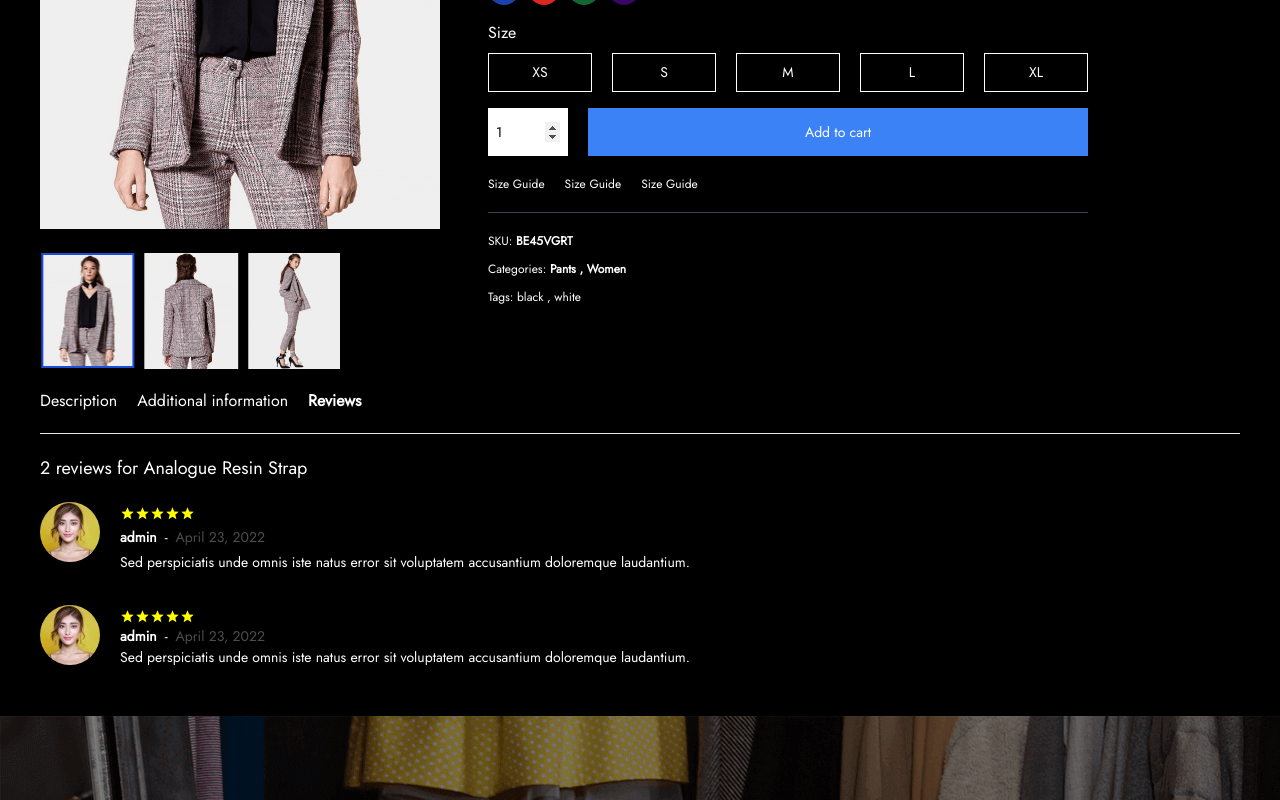
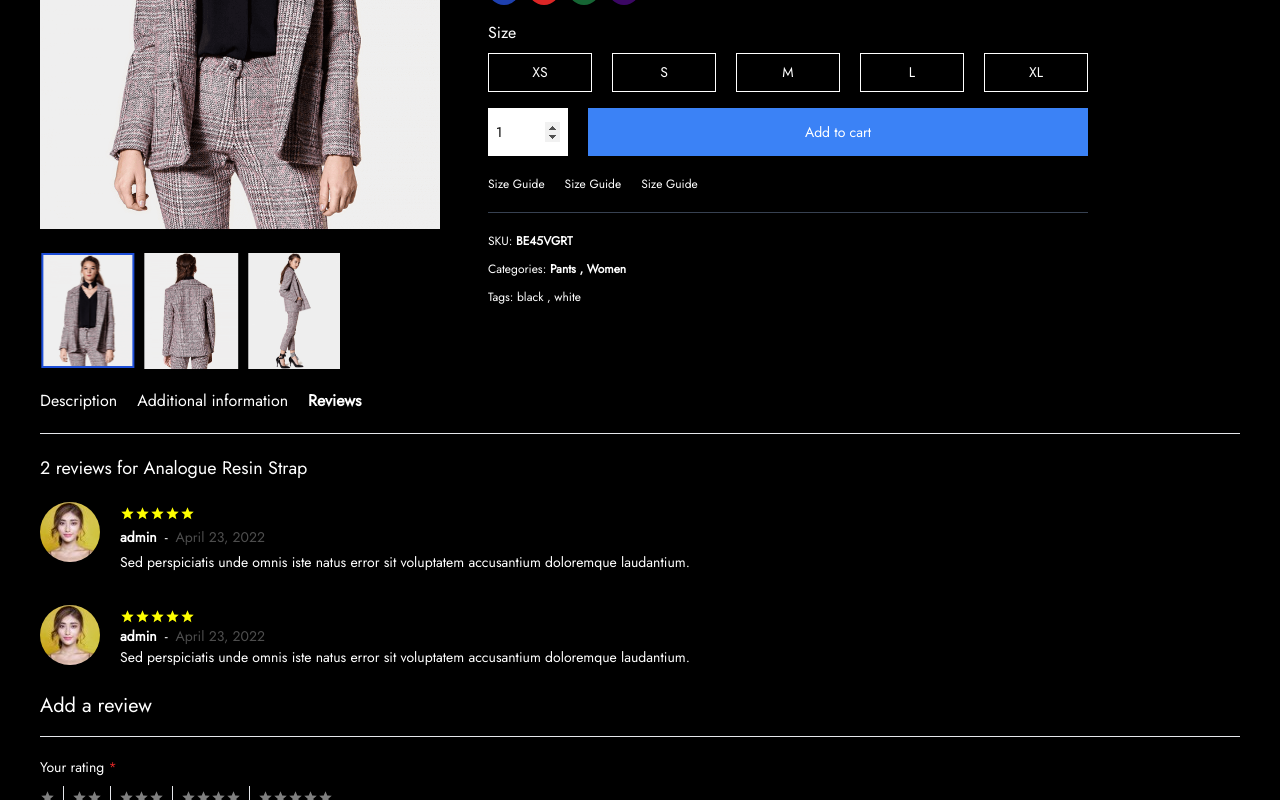
Before and after one commit to Berkanttumer/React_Projects, a React (Vite) app in the folder E-Commerce/: page /Details/1 in a window 1280 px wide. Both pictures are taken after a click on the item "Reviews". Shown: the part 467-1267 px from the top of the page. Built offline with nearby package versions, Linux system fonts and the light colour scheme.

Commit message:
Comment form has been added for details page

```diff
--- a/E-Commerce/src/components/pages/Details.jsx
+++ b/E-Commerce/src/components/pages/Details.jsx
@@ -238,7 +238,7 @@ const Details = () => {
                     className={
                       addToCart
                         ? 'flex  items-center justify-center text-center bg-blue-500 opacity-45 w-full  text-sm h-12'
-                        : ' flex  items-center justify-center bg-blue-500 w-full text-sm hover:bg-white hover:text-[#1d4ed8] h-12'
+                        : 'transition-btn flex  items-center justify-center bg-blue-500 w-full text-sm hover:bg-white hover:text-[#1d4ed8] h-12'
                     }
                     onClick={handleCart}
                     disabled={addToCart}
@@ -437,6 +437,106 @@ const Details = () => {
                         </div>
                       </li>
                     </ol>
+                    <div className="add-comment mt-6">
+                      <form className="flex flex-col gap-5">
+                        <h2 className="text-xl border-b pb-4">Add a review</h2>
+                        <div className="">
+                          <span>
+                            Your rating <span className="text-red-600">*</span>
+                          </span>
+                          <div className="flex mt-2">
+                            <a
+                              href=""
+                              className="star-icons border-r pr-2 mr-2"
+                            >
+                              <StarIcon
+                                sx={{ fontSize: 15, color: 'gray' }}
+                                className="star-icon"
+                              />
+                            </a>
+                            <a className="star-icons border-r pr-2 mr-2 ">
+                              <StarIcon
+                                sx={{ fontSize: 15, color: 'gray' }}
+                                className="star-icon"
+                              />
+                              <StarIcon
+                                sx={{ fontSize: 15, color: 'gray' }}
+                                className="star-icon"
+                              />
+                            </a>
+                            <a className="star-icons border-r pr-2 mr-2 ">
+                              <StarIcon
+                                sx={{ fontSize: 15, color: 'gray' }}
+                                className="star-icon"
+                              />
+                              <StarIcon
+                                sx={{ fontSize: 15, color: 'gray' }}
+                                className="star-icon"
+                              />
+                              <StarIcon
+                                sx={{ fontSize: 15, color: 'gray' }}
+                                className="star-icon"
+                              />
+                            </a>
+                            <a className="star-icons border-r pr-2 mr-2 ">
+                              <StarIcon
+                                sx={{ fontSize: 15, color: 'gray' }}
+                                className="star-icon"
+                              />
+                              <StarIcon
+                                sx={{ fontSize: 15, color: 'gray' }}
+                                className="star-icon"
+                              />
+                              <StarIcon
+                                sx={{ fontSize: 15, color: 'gray' }}
+                                className="star-icon"
+                              />
+                              <StarIcon
+                                sx={{ fontSize: 15, color: 'gray' }}
+                                className="star-icon"
+                              />
+                            </a>
+                            <a className="star-icons  ">
+                              <StarIcon
+                                sx={{ fontSize: 15, color: 'gray' }}
+                                className="star-icon"
+                              />
+                              <StarIcon
+                                sx={{ fontSize: 15, color: 'gray' }}
+                                className="star-icon"
+                              />
+                              <StarIcon
+                                sx={{ fontSize: 15, color: 'gray' }}
+                                className="star-icon"
+                              />
+                              <StarIcon
+                                sx={{ fontSize: 15, color: 'gray' }}
+                                className="star-icon"
+                              />
+                              <StarIcon
+                                sx={{ fontSize: 15, color: 'gray' }}
+                                className="star-icon"
+                              />
+                            </a>
+                          </div>
+                        </div>
+                        <div className="flex flex-col">
+                          <span>
+                            Your review <span className="text-red-600">*</span>
+                          </span>
+                          <textarea
+                            cols="30"
+                            rows="10"
+                            className="mt-2 outline-none text-black p-2"
+                          ></textarea>
+                        </div>
+                      </form>
+                    </div>
+                    <div className="mt-12">
+                      <button className="transition-btn bg-white text-black pt-2 pb-2 pl-6 pr-6 hover:bg-[#1d4ed8] hover:text-white ">
+                        Sign up for comment
+                      </button>
+                    </div>
                   </div>
                 )}
               </div>
--- a/E-Commerce/src/index.css
+++ b/E-Commerce/src/index.css
@@ -65,6 +65,9 @@ button:disabled {
 .swiper-details .swiper-wrapper {
   left: -34%;
 }
+.star-icons:hover .star-icon {
+  color: #ffff00;
+}
 
 .swiper-details .swiper-wrapper .swiper-slide:hover {
   border-color: #1d4ed8;
@@ -75,7 +78,8 @@ button:disabled {
   cursor: pointer;
 }
 
-.information-table {
+.transition-btn {
+  transition: 0.2s ease-in-out all;
 }
 
 /* Slider */
```
